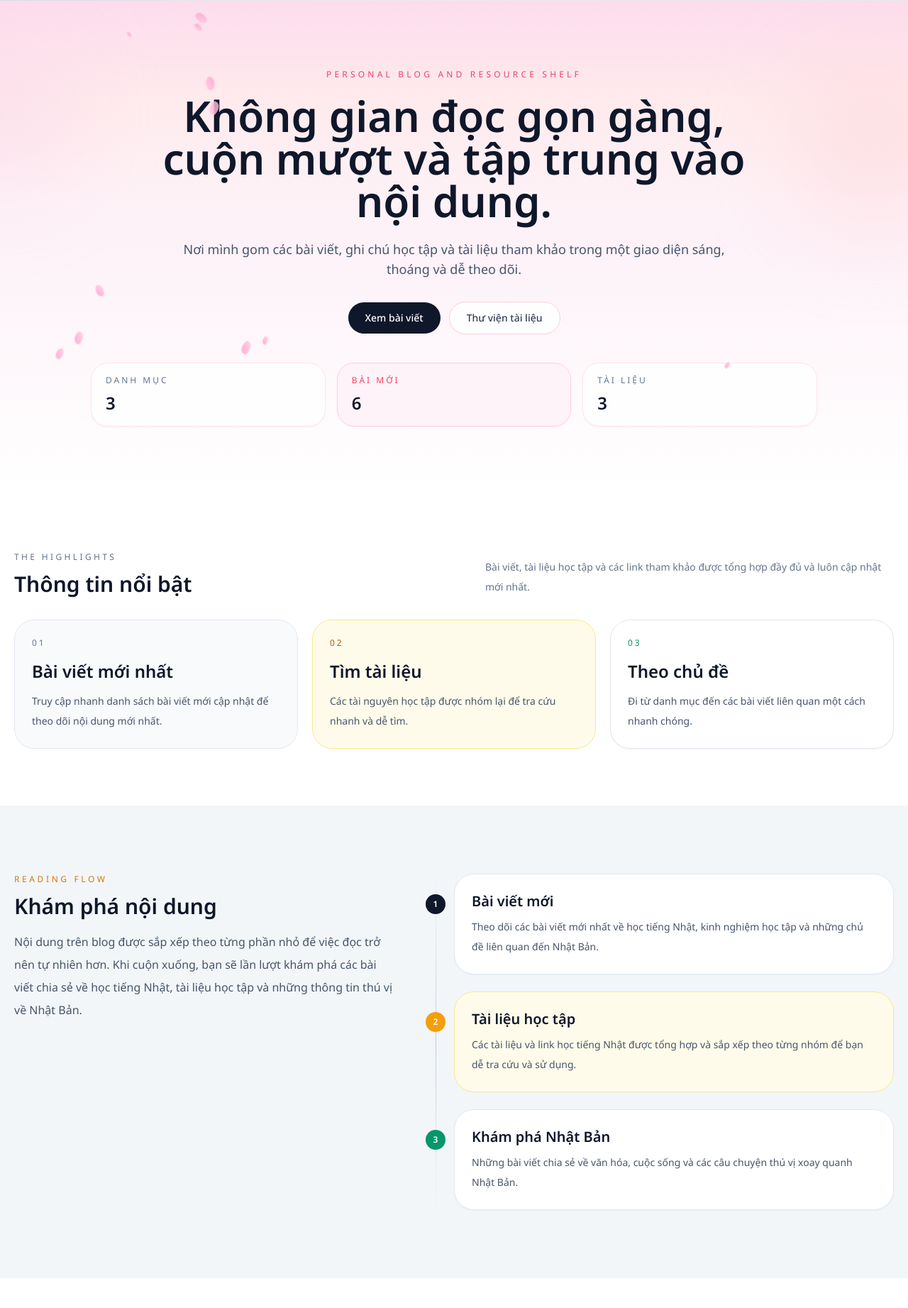
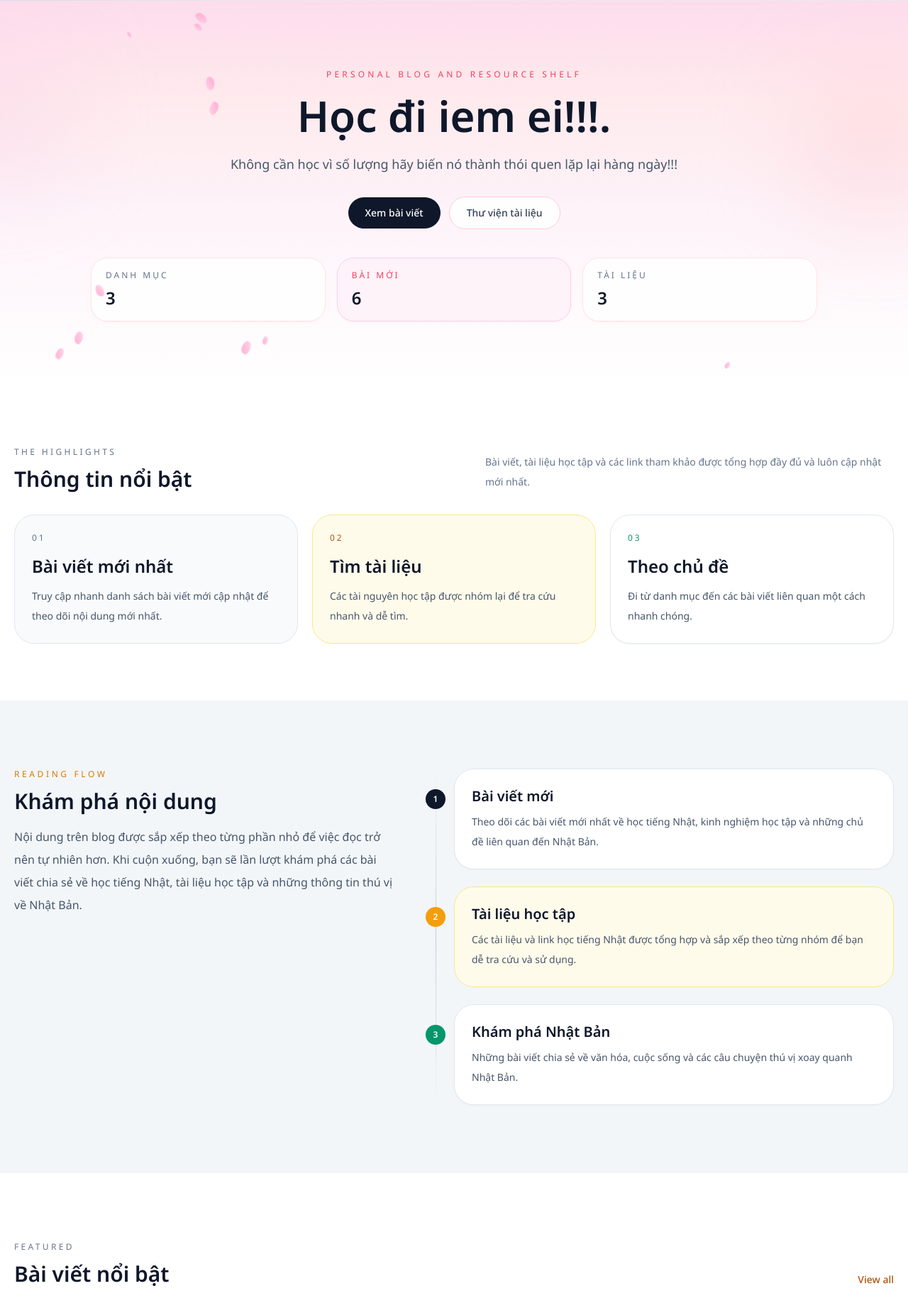
Before and after one commit to tienthaibinh2802/Myblog, a Django app: page / in a window 1280 px wide. Shown: the part 275-2118 px from the top of the page at 71% size. Run offline with Django 4.2, Linux system fonts and the light colour scheme; data comes from the database, SQL or seed files in the repository; some libraries are stand-ins or nearby versions.

Commit message:
update fix lang

```diff
--- a/templates/homepage.html
+++ b/templates/homepage.html
@@ -49,10 +49,10 @@
     <div class="story-reveal mx-auto max-w-5xl text-center">
       <p class="text-xs uppercase tracking-[0.35em] text-rose-500">Personal blog and resource shelf</p>
       <h1 class="mx-auto mt-5 max-w-4xl text-4xl font-semibold leading-tight text-slate-900 md:text-6xl">
-        Không gian đọc gọn gàng, cuộn mượt và tập trung vào nội dung.
+        Học đi iem ei!!!.
       </h1>
       <p class="mx-auto mt-6 max-w-3xl text-base leading-8 text-slate-600 md:text-lg">
-        Nơi mình gom các bài viết, ghi chú học tập và tài liệu tham khảo trong một giao diện sáng, thoáng và dễ theo dõi.
+        Không cần học vì số lượng hãy biến nó thành thói quen lặp lại hàng ngày!!!
       </p>
       <div class="mt-8 flex flex-wrap items-center justify-center gap-3">
         <a href="{% url 'allposts' %}" class="rounded-full bg-slate-900 px-6 py-3 text-sm font-medium text-white transition hover:bg-slate-700">
@@ -151,7 +151,7 @@
         <p class="text-xs uppercase tracking-[0.28em] text-slate-500">Featured</p>
         <h2 class="mt-3 text-3xl font-semibold text-slate-900">Bài viết nổi bật</h2>
       </div>
-      <a href="{% url 'allposts' %}" class="text-sm font-medium text-amber-700 hover:text-slate-900">Xem tat ca</a>
+      <a href="{% url 'allposts' %}" class="text-sm font-medium text-amber-700 hover:text-slate-900">View all</a>
     </div>
 
     <div class="grid gap-6 lg:grid-cols-2">
@@ -164,7 +164,7 @@
           <p class="text-xs uppercase tracking-[0.25em] text-amber-600">Featured post</p>
           <h3 class="mt-3 text-2xl font-semibold text-slate-900">{{ post.title }}</h3>
           <p class="mt-3 text-sm leading-7 text-slate-600">{{ post.overview }}</p>
-          <a href="{% url 'post' post.slug %}" class="mt-5 inline-flex rounded-full border border-slate-300 px-5 py-2 text-sm font-medium text-slate-700 transition hover:border-amber-300 hover:bg-amber-50">Doc bai</a>
+          <a href="{% url 'post' post.slug %}" class="mt-5 inline-flex rounded-full border border-slate-300 px-5 py-2 text-sm font-medium text-slate-700 transition hover:border-amber-300 hover:bg-amber-50">View</a>
         </div>
       </article>
       {% empty %}
```
